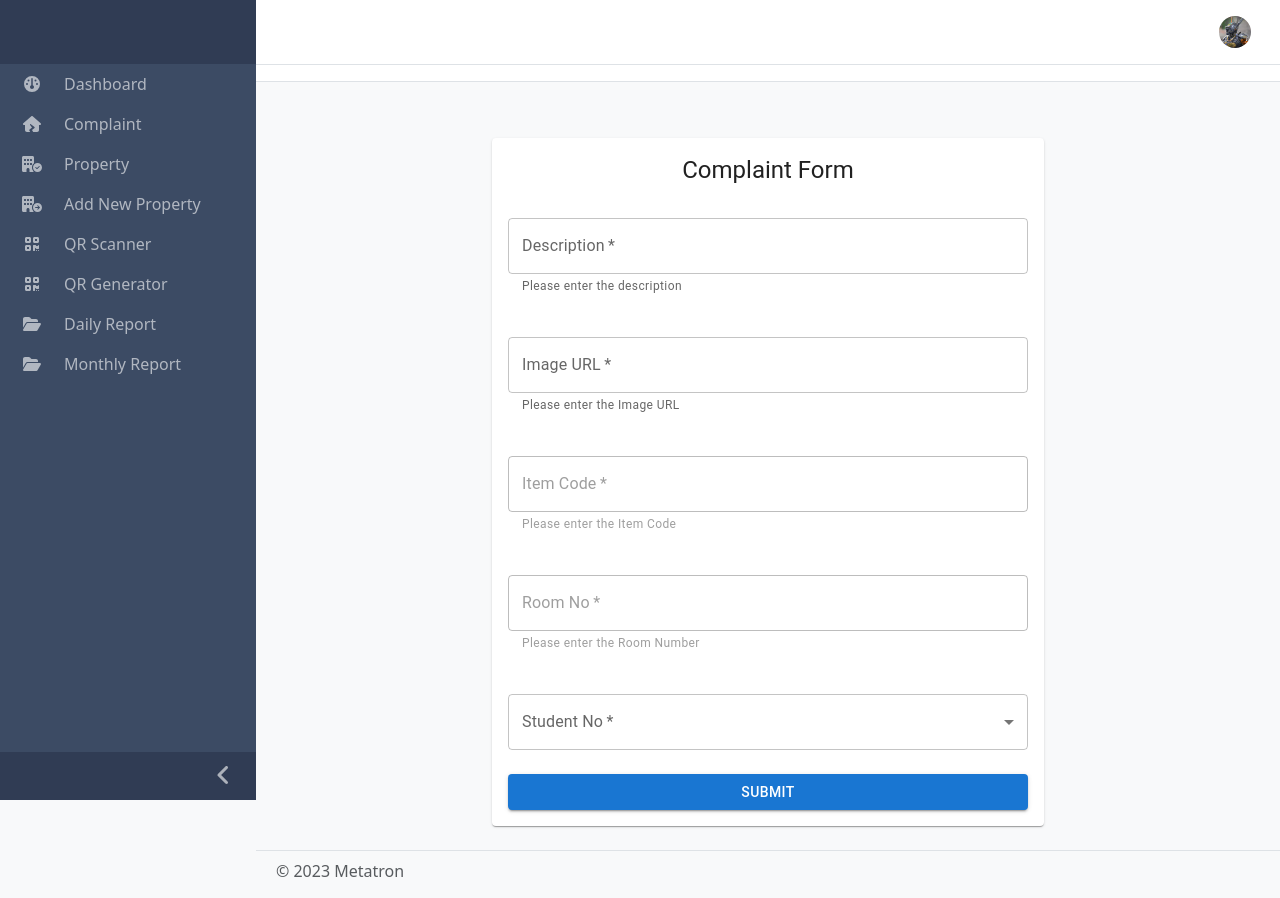
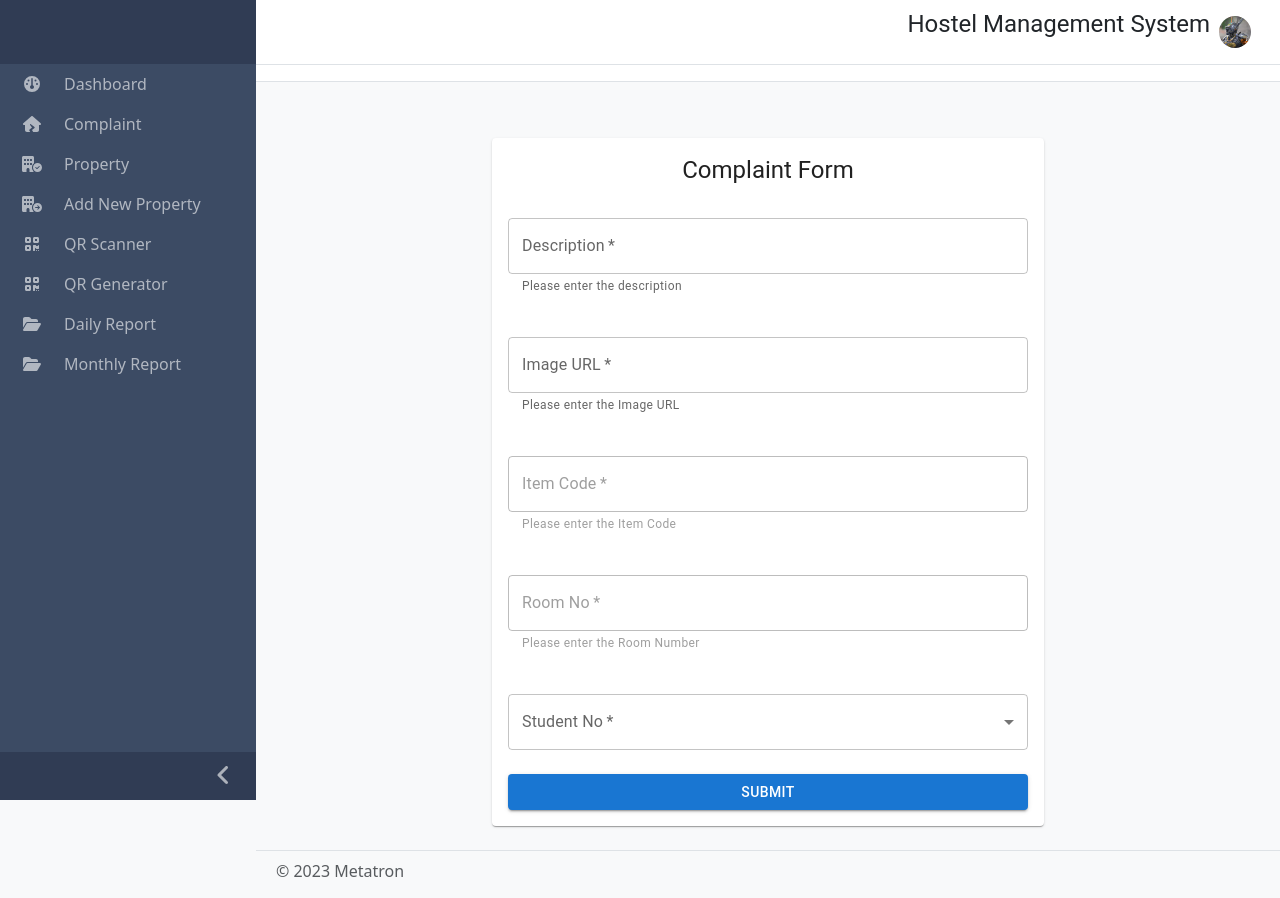
Before and after one commit to JosephLahiru/hostel-management-system, a Next.js app: page /complaint/new in a window 1280 px wide. Built offline with nearby package versions, Linux system fonts and the light colour scheme.

Commit message:
adding hms

```diff
--- a/src/layout/AdminLayout/Header/Header.tsx
+++ b/src/layout/AdminLayout/Header/Header.tsx
@@ -1,5 +1,7 @@
 import { Container } from 'react-bootstrap'
 import HeaderProfileNav from '@layout/AdminLayout/Header/HeaderProfileNav'
+import {Typography} from "@mui/material";
+import React from "react";
 
 type HeaderProps = {
     toggleSidebar: () => void;
@@ -12,7 +14,9 @@ export default function Header(props: HeaderProps) {
         <header className="header sticky-top mb-4 py-2 px-sm-2 border-bottom">
             <Container fluid className="header-navbar d-flex align-items-center">
                 <div>
-
+                    <Typography variant="h5" style={{ marginBottom: '1rem', textAlign: 'center' }}>
+                        Hostel Management System
+                    </Typography>
                 </div>
                 <div className="header-nav ml-auto" >
                     <HeaderProfileNav />
```
